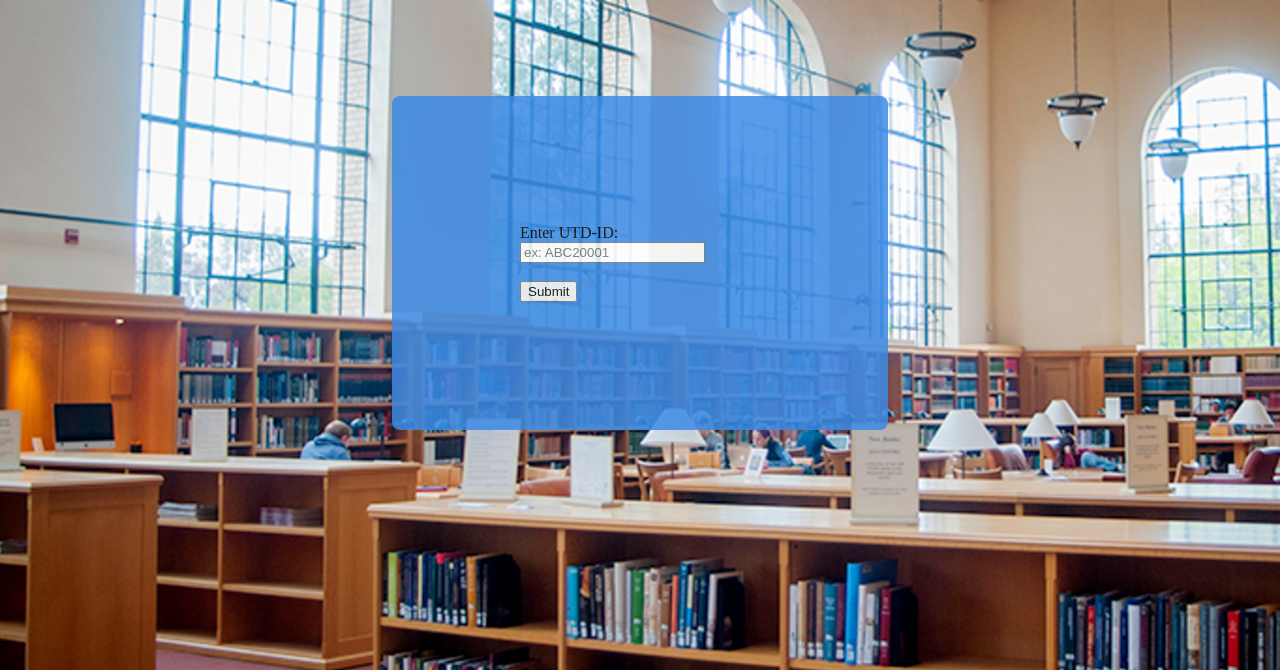
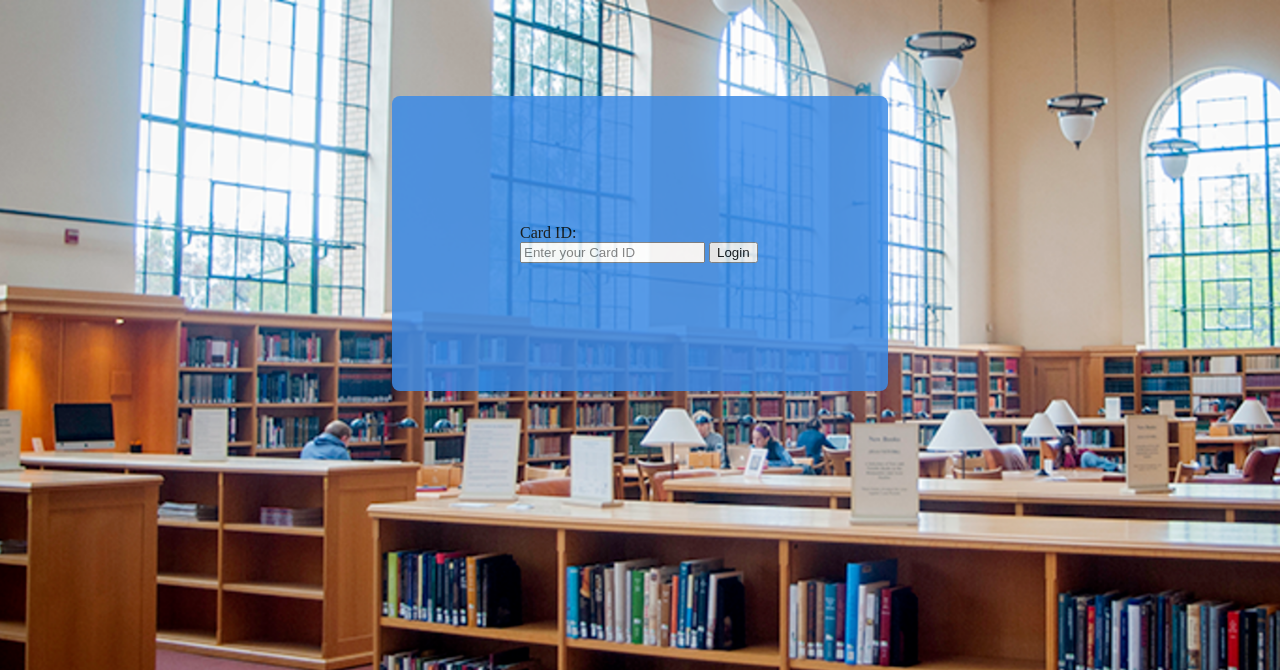
Before and after one commit to 4347groupF/dbproject, a Django app: template booksearch/templates/booksearch/login.html in a window 1280 px wide. Shown: the top 670 px of the page. Run offline with Django 4.2, Linux system fonts and the light colour scheme; the template is opened without the code that fills it, so the values that code supplies are empty; parts of the project's set-up code (start-up, migrations or seed data) failed here and were passed over.

Commit message:
update login

```diff
--- a/booksearch/templates/booksearch/login.html
+++ b/booksearch/templates/booksearch/login.html
@@ -4,23 +4,81 @@
     <meta charset="UTF-8">
     <meta name="viewport" content="width=device-width, initial-scale=1.0">
     <title>LogIn</title>
-    <link rel="stylesheet" href="/booksearch/templates/booksearch/styles/styles.css">
+    <style>
+
+#body
+{
+    background-color: rgb(205, 209, 209);
+    position: relative;
+
+    background-image: url('/booksearch/templates/booksearch/LibraryBackground.JPG');
+    background-repeat: no-repeat;
+    background-size: cover;
+    background-attachment: fixed;
+}
+
+
+.login
+{
+    width: 15em;
+
+     /*border: 1px solid #333;
+   box-shadow: 8px 8px 5px #444;*/
+    margin: auto;
+    margin-top: 6em;
+    top: 50%;
+    padding: 8em;
+    background-color: #3c8be6;
+    border-radius: .5em;
+    opacity: 0.85;
+}
+
+.login:hover
+{
+    opacity: 0.92;
+}
+
+.userid
+{
+    font-family:Cambria, Cochin, Georgia, Times, 'Times New Roman', serif;
+
+}
+
+#rejection
+{
+
+    top: 25%;
+
+    background-color: red;
+    border-radius: 0.25em;
+    opacity: 0.85;
+
+    text-align: center;
+
+    display: none;
+
+    color: white;
+    font-family: Arial, Helvetica, sans-serif;
+}
+
+#rejection:hover
+{
+    opacity: 0.92;
+    text-emphasis-color:#fff;
+}
+
+    </style>
 
 </head>
 <body id="body">
     <div class = "login">
-        <form id="loginForm">
-            <label for = "userid">Enter UTD-ID:</label>
-            <input type="text" id="userid" name="userid" placeholder="ex: ABC20001">
-            <br>
-           <br>
-            <button type="submit">Submit</button>
+        <form id="loginForm" method="post" action="{% url 'login' %}">
+            <label for="card_id">Card ID:</label>
+            <input type="text" id="card_id" name="card_id" placeholder="Enter your Card ID" required>
+            <button type="submit">Login</button>
         </form>
-            <h3 id="rejection">INVALID CREDENTIALS</h3>
+        <h3 id="rejection">{{ error_message }}</h3>
     </div>
 
-
-
-    <script src="/booksearch/templates/booksearch/script.js"></script>
 </body>
 </html>
--- a/booksearch/templates/booksearch/styles/styles.css
+++ /dev/null
@@ -1,60 +0,0 @@
-#body
-{
-    background-color: rgb(205, 209, 209);
-    position: relative;
-
-    background-image: url('/booksearch/templates/booksearch/styles/LibraryBackground.JPG');
-    background-repeat: no-repeat;
-    background-size: cover;
-    background-attachment: fixed;
-}
-
-
-.login
-{
-    width: 15em;
-
-     /*border: 1px solid #333;
-   box-shadow: 8px 8px 5px #444;*/
-    margin: auto;
-    margin-top: 6em;
-    top: 50%;
-    padding: 8em;
-    background-color: #3c8be6;
-    border-radius: .5em;
-    opacity: 0.85;
-}
-
-.login:hover
-{
-    opacity: 0.92;
-}
-
-.userid
-{
-    font-family:Cambria, Cochin, Georgia, Times, 'Times New Roman', serif;
-
-}
-
-#rejection
-{
-
-    top: 25%;
-
-    background-color: red;
-    border-radius: 0.25em;
-    opacity: 0.85;
-
-    text-align: center;
-
-    display: none;
-
-    color: white;
-    font-family: Arial, Helvetica, sans-serif;
-}
-
-#rejection:hover
-{
-    opacity: 0.92;
-    text-emphasis-color:#fff;
-}
--- a/booksearch/urls.py
+++ b/booksearch/urls.py
@@ -9,4 +9,5 @@ urlpatterns = [
     path('search/', views.search_books, name='search_books'),  # Updated to use search_books view
     # Define a URL pattern for the 'checkout' view
     path('checkout/<str:isbn>/', views.checkout, name='checkout'),
+    path('login/', views.login_view, name='login'),
 ]
```
Also changed, not shown: booksearch/templates/booksearch/styles/bookstyle.css (deleted, +0 -13 lines), booksearch/templates/booksearch/styles/homestyle.css (deleted, +0 -21 lines), booksearch/views.py (+15 -0 lines), booksearch/templates/booksearch/LibraryBackground.JPG (renamed from booksearch/templates/booksearch/styles/LibraryBackground.JPG).
